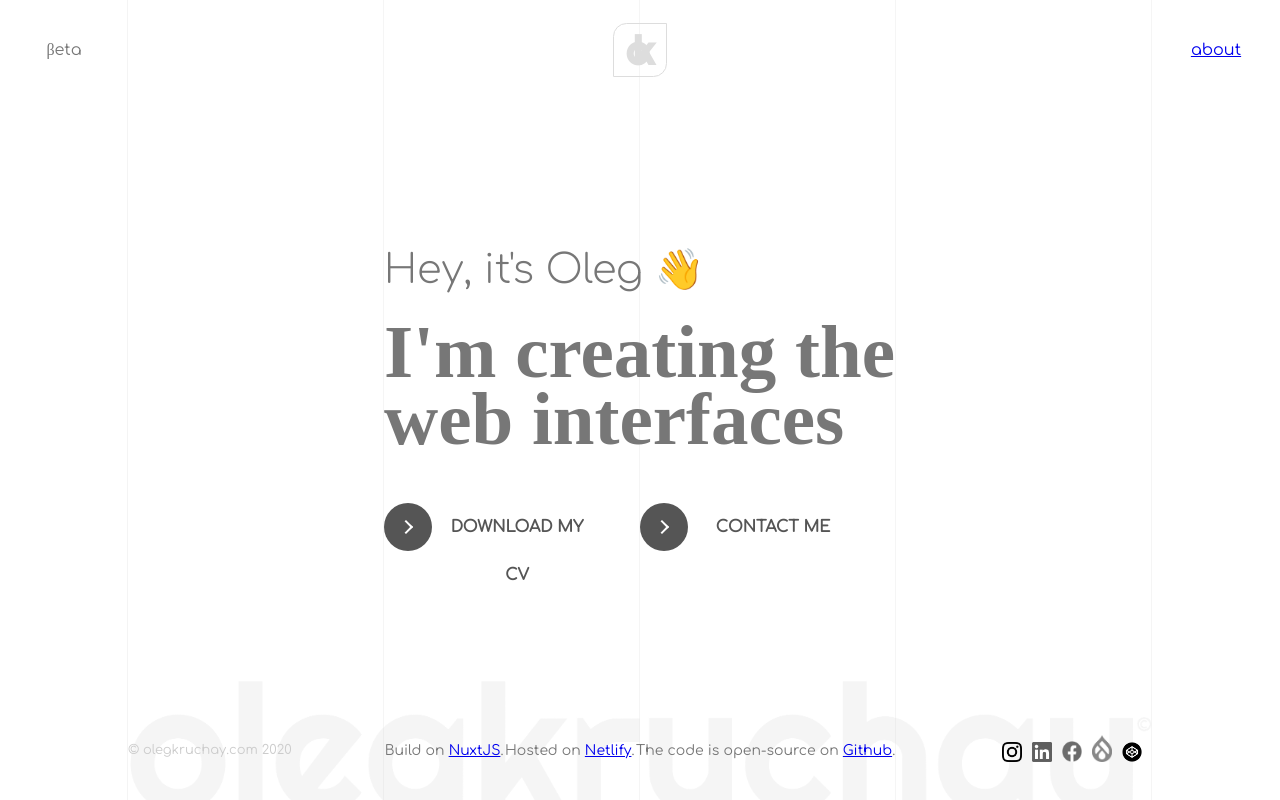
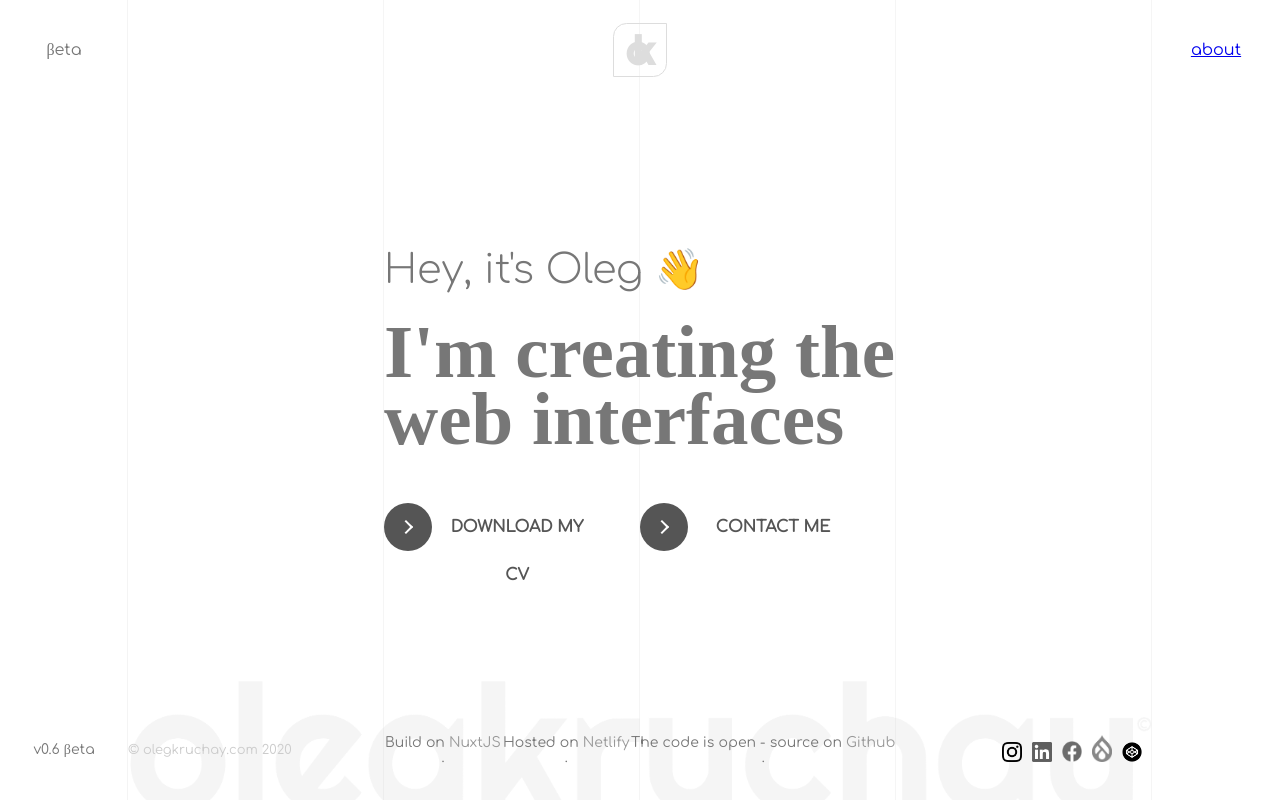
Before and after one commit to kruchai/olegkruchay-vue, a Nuxt app: page / in a window 1280 px wide. Built offline with nearby package versions, Linux system fonts and the light colour scheme; a web font is replaced by a local one.

Commit message:
v0.6: Updating the Footer component. Wrapping the text.

```diff
--- a/components/Footer.vue
+++ b/components/Footer.vue
@@ -1,5 +1,13 @@
 <template>
   <footer class="v-footer">
+    <!--  Cell 4  -->
+    <div class="v-cell fourth text-center">
+      <span>{{ 'v0.6' }}</span>
+      <span>
+        {{ 'βeta' }}
+      </span>
+    </div>
+
     <!--  Cell 1  -->
     <div class="v-cell first">
       &copy; {{ footer.copyright }} {{ new Date().getFullYear() }}
@@ -7,31 +15,42 @@
 
     <!--  Cell 2  -->
     <div class="v-cell second">
-      <div>Build on <a href="#">NuxtJS</a>.</div>
-      <div>Hosted on <a href="#">Netlify</a>.</div>
-      <div>The code is open-source on <a href="#">Github</a>.</div>
+      <div class="footer-description">{{ 'Build on' }} <a href="#" class="v-link">{{ 'NuxtJS' }}</a>.</div>
+      <div class="footer-description">{{ 'Hosted on' }} <a href="#" class="v-link">{{ 'Netlify' }}</a>.</div>
+      <div class="footer-description">{{ 'The code is open - source on' }} <a href="#" class="v-link">{{ 'Github' }}</a>.</div>
     </div>
 
     <!--  Cell 3  -->
     <div class="v-cell third">
       <div class="social-networks">
-        <img alt="Oleg Kruchay logo" src="../assets/images/insta.png" />
-        <img alt="Oleg Kruchay logo" src="../assets/images/linkedin.png" />
-        <img alt="Oleg Kruchay logo" src="../assets/images/facebook.png" />
-        <img alt="Oleg Kruchay logo" src="../assets/images/drupal.png" />
-        <img alt="Oleg Kruchay logo" src="../assets/images/codepen.png" />
+        <a href="#" class="v-link social">
+          <img alt="instagram logo" src="@/assets/images/insta.png"/>
+        </a>
+        <a href="#" class="v-link social">
+          <img alt="linkedin logo" src="@/assets/images/linkedin.png"/>
+        </a>
+        <a href="#" class="v-link social">
+          <img alt="facebook logo" src="@/assets/images/facebook.png"/>
+        </a>
+        <a href="#" class="v-link social">
+          <img alt="drupal logo" src="@/assets/images/drupal.png"/>
+        </a>
+        <a href="#" class="v-link social">
+          <img alt="codepen logo" src="@/assets/images/codepen.png"/>
+        </a>
+
       </div>
     </div>
 
     <!--  Absolute section  -->
     <div class="brand-name">
-      <img alt="Oleg Kruchay logo" src="../assets/images/footer-logo-cropped.png" />
+      <img alt="Oleg Kruchay logo" src="@/assets/images/footer-logo-cropped.png"/>
     </div>
   </footer>
 </template>
 
 <script>
-import { footer } from '~/static/data/data.json'
+import {footer} from '@/static/data/data.json'
 
 export default {
   name: 'Footer',
```
